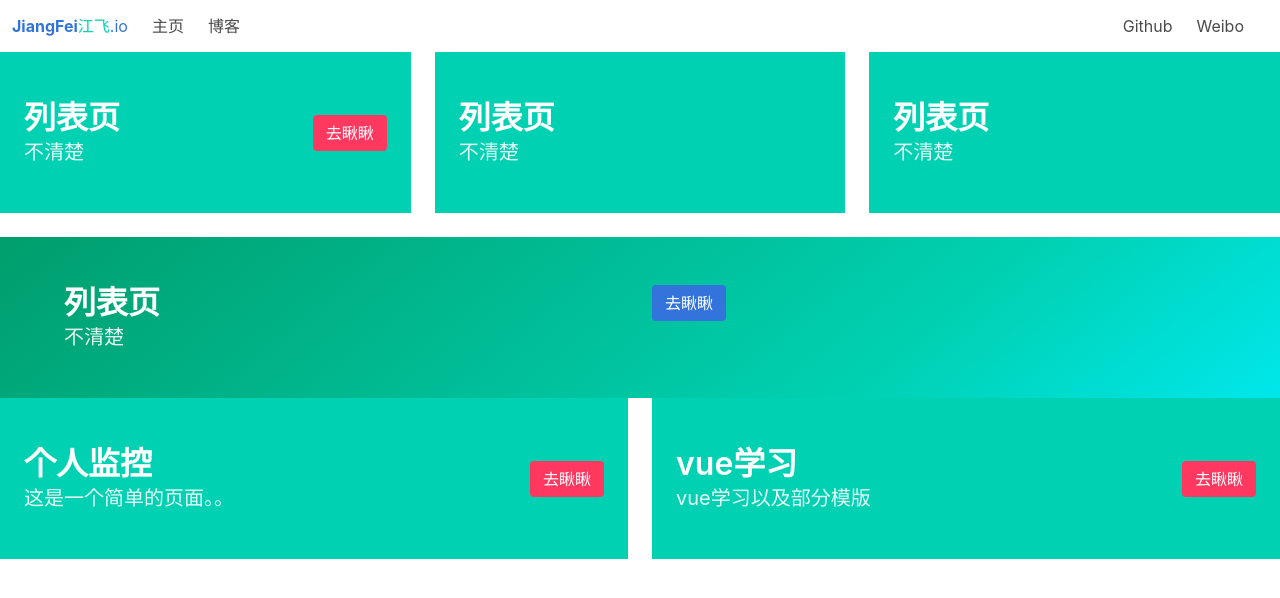
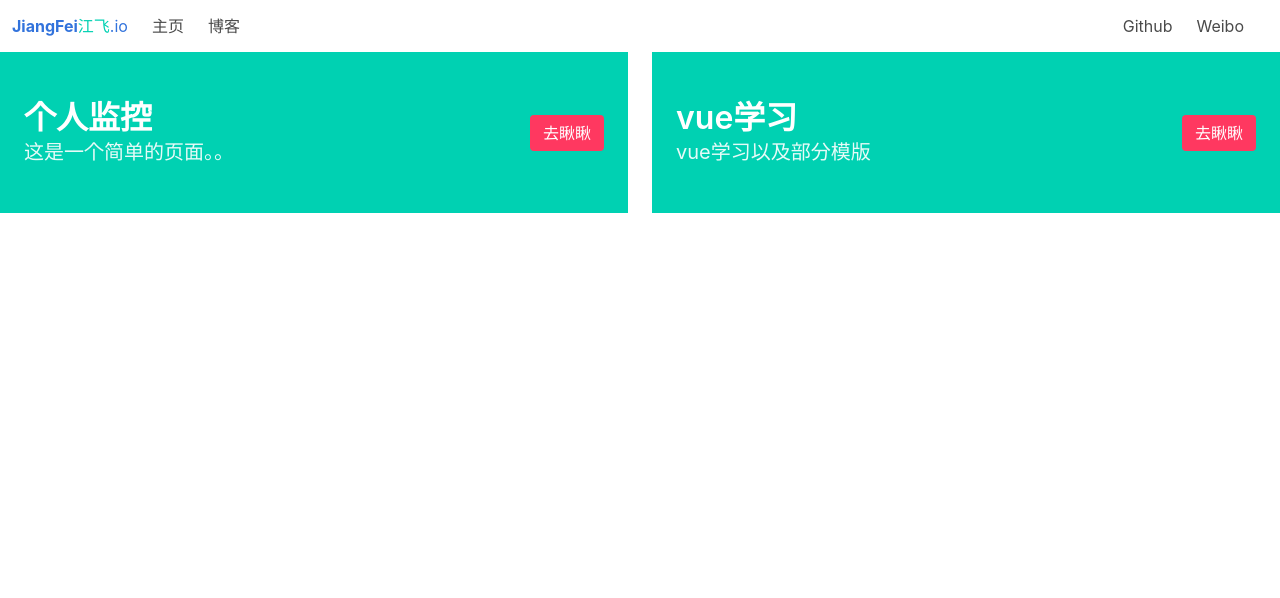
Before and after one commit to fdfinger/fdfinger.github.io, a plain HTML site: page blog/index.html in a window 1280 px wide. Drawn offline with Linux system fonts and the light colour scheme.

Commit message:
blog列表优化

```diff
--- a/blog/index.html
+++ b/blog/index.html
@@ -13,62 +13,7 @@
   <header>
     <z-nav></z-nav>
   </header>
-  <div id="blog">
-    <div class="columns">
-      <div class="column">
-        <section class="hero is-primary">
-          <div class="hero-body">
-            <div class="level">
-              <div class="level-left">
-                <div class="container">
-                  <h1 class="title">列表页</h1>
-                  <h2 class="subtitle">不清楚</h2>
-                </div>
-              </div>
-              <div class="level-right">
-                <a href="#" class="button is-danger">去瞅瞅</a>
-              </div>
-            </div>
-          </div>
-        </section>
-      </div>
-      <div class="column">
-        <section class="hero is-primary">
-          <div class="hero-body">
-            <div class="container">
-              <h1 class="title">列表页</h1>
-              <h2 class="subtitle">不清楚</h2>
-            </div>
-          </div>
-        </section>
-      </div>
-      <div class="column">
-        <section class="hero is-primary">
-          <div class="hero-body">
-            <div class="container">
-              <h1 class="title">列表页</h1>
-              <h2 class="subtitle">不清楚</h2>
-            </div>
-          </div>
-        </section>
-      </div>
-    </div>
-    <section class="hero is-primary is-bold">
-      <div class="hero-body">
-        <div class="container">
-          <div class="columns is-mobile">
-            <div class="column">
-              <h1 class="title">列表页</h1>
-              <h2 class="subtitle">不清楚</h2>
-            </div>
-            <div class="column">
-              <a class="button is-link">去瞅瞅</a>
-            </div>
-          </div>
-        </div>
-      </div>
-    </section>
-  </div>
+  <div id="blog"></div>
   <script>
     function getData() {
       getBlog()
```
